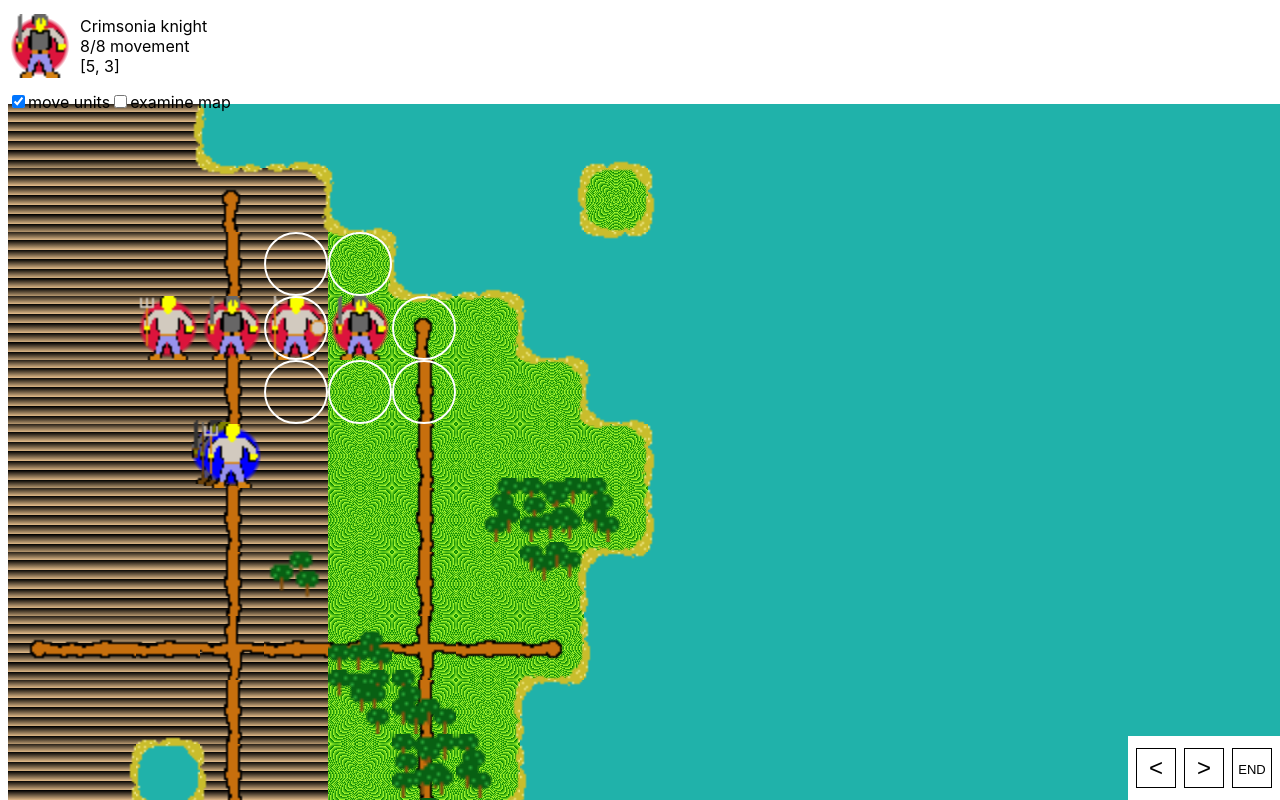
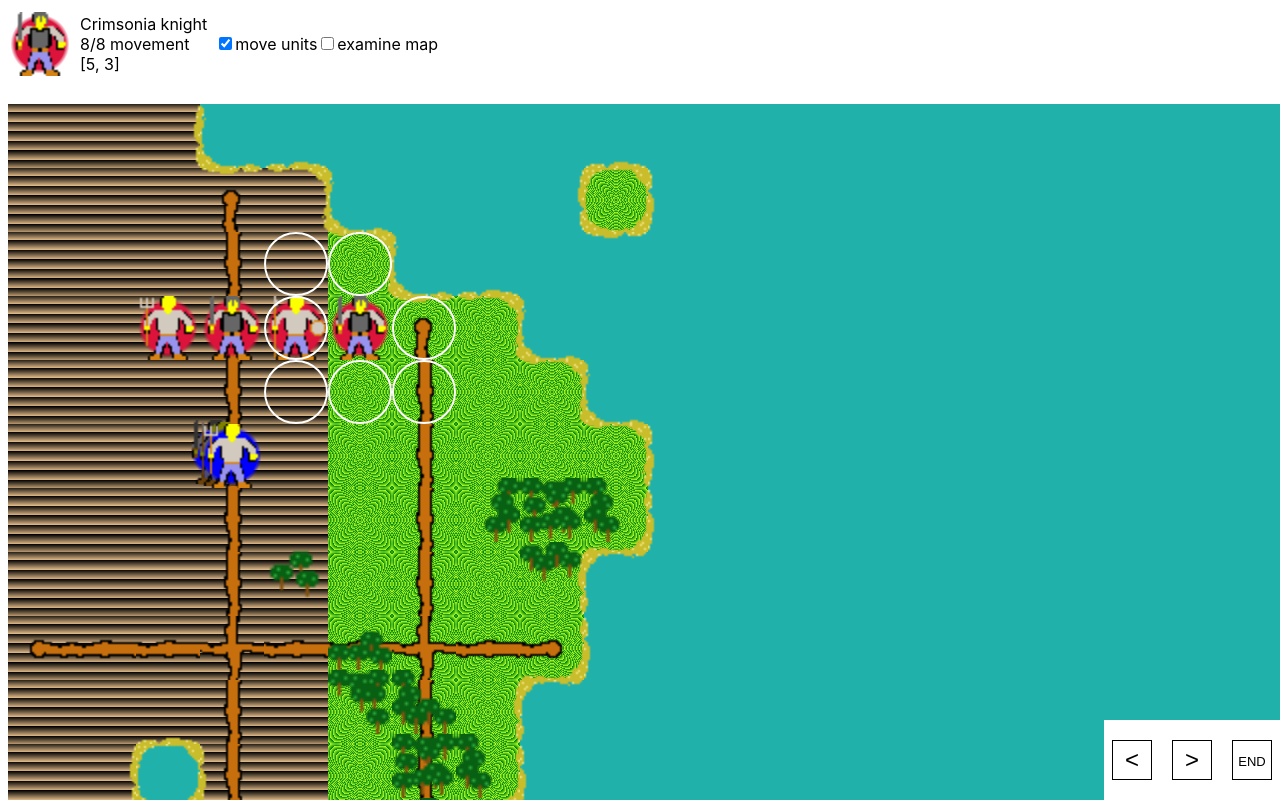
Before and after one commit to dblatcher/Tiles-game, a Next.js app: page /game-page in a window 1280 px wide. Shown: the top 800 px of the page. Built offline with nearby package versions, Linux system fonts and the light colour scheme.

Commit message:
tidy menu styles

```diff
--- a/components/TurnButtons.js
+++ b/components/TurnButtons.js
@@ -1,5 +1,5 @@
 
-import styles from './orderButtons.module.scss'
+import styles from './turnButtons.module.scss'
 
 export default function TurnButtons(props) {
     const { handleOrderButton } = props;
--- a/components/UnitContextMenu.js
+++ b/components/UnitContextMenu.js
@@ -1,8 +1,8 @@
 import { onGoingOrderTypes } from '../lib/OngoingOrder.tsx'
 
-import styles from './orderButtons.module.scss'
+import styles from './unitContextMenu.module.scss'
 
-export default function UnitContextMenu(props) {
+export default function UnitContextenu(props) {
     const { selectedUnit, handleOrderButton, squareSelectedUnitIsIn } = props;
 
     const availableOrders = selectedUnit
@@ -11,7 +11,7 @@ export default function UnitContextMenu(props) {
             .map(orderType => {
 
                 const isDisabled = !orderType.checkIsValidForSquare(squareSelectedUnitIsIn) || selectedUnit.remainingMoves === 0
-                const isCancel = !orderType.cannotCancel &&  selectedUnit.onGoingOrder && selectedUnit.onGoingOrder.type == orderType
+                const isCancel = !orderType.cannotCancel && selectedUnit.onGoingOrder && selectedUnit.onGoingOrder.type == orderType
                 let buttonStyles = [styles.button]
                 let onClickFunction;
 
@@ -31,9 +31,6 @@ export default function UnitContextMenu(props) {
         : [];
 
     return <nav className={styles.contextMenu}>
-
-        <section className={styles.subsection}>
-
         {availableOrders.map(availableOrder => (
             <button className={availableOrder.buttonStyles.join(" ")}
                 key={"order-" + availableOrder.orderType.name}
@@ -42,7 +39,5 @@ export default function UnitContextMenu(props) {
                 {availableOrder.orderType.letterCode}
             </button>
         ))}
-        </section>
-
     </nav>
 }
--- a/components/gameContainer.module.scss
+++ b/components/gameContainer.module.scss
@@ -1,13 +1,11 @@
 $interfaceWindowHeight: 6rem;
-$lowerWindowHeight: 4rem;
+$lowerWindowHeight: 5rem;
 $windowPadding : .5rem;
 
-
-.gameHolder {
-    display: flex;
-    flex-flow: column-reverse;
-    justify-content: space-between;
-    position: relative;
+@mixin interfaceWindow {
+    position: fixed;
+    background-color: white;
+    z-index: 100;
 }
 
 .tileBoardHolder {
@@ -15,22 +13,21 @@ $windowPadding : .5rem;
 }
 
 .upperInterfaceWindow {
-    position: fixed;
+    @include interfaceWindow();
     top: 0;
     left: 0;
-    background-color: white;
     width: 100%;
+    padding: 0 $windowPadding $windowPadding $windowPadding;
     height: $interfaceWindowHeight;
-    z-index: 100;
-    padding: 0 $windowPadding $windowPadding $windowPadding;
+
+    display: flex;
+    align-items: center;
 }
 
 .lowerInterfaceWindow {
-    position: fixed;
+    @include interfaceWindow();
     bottom: 0;
     right: 0;
-    background-color: white;
+    padding:  $windowPadding;
     height: $lowerWindowHeight;
-    z-index: 100;
-    padding:  $windowPadding;
 }
--- a/components/orderButtons.module.scss
+++ /dev/null
@@ -1,43 +0,0 @@
-@import '../styles/design.scss';
-
-.turnButtonsMenu {
-    display: flex;
-    height: 100%;
-    justify-content: space-between;
-    align-items: center;
-}
-
-
-.contextMenu {
-    @include dialogueBox();
-    position: absolute;
-    left: 8rem;
-    z-index: 15;
-    min-height: 4rem;
-
-    @include boxTail(white, 5rem, 2rem);
-}
-
-.subsection {
-    display: flex;
-    justify-content: flex-start;
-}
-
-.button {
-    @include letterButton;
-    @include input; // adds .buttonDisabled and .buttonCancel subclass
-
-    margin: 0 .25rem;
-    &:first-child {
-        margin-left: 0;
-    }
-
-    &:last-child {
-        margin-right: 0;
-    }
-}
-
-.endButton {
-    font-variant: small-caps;
-    font-size: large;
-}
--- /dev/null
+++ b/components/turnButtons.module.scss
@@ -0,0 +1,19 @@
+@import '../styles/design.scss';
+
+.turnButtonsMenu {
+    display: flex;
+    height: 100%;
+    justify-content: space-between;
+    align-items: center;
+    min-width: 10rem;
+}
+
+.button {
+    @include letterButton;
+    @include input; // adds .buttonDisabled and .buttonCancel subclass
+}
+
+.endButton {
+    font-variant: small-caps;
+    font-size: large;
+}
--- /dev/null
+++ b/components/unitContextMenu.module.scss
@@ -0,0 +1,18 @@
+@import '../styles/design.scss';
+
+.contextMenu {
+    @include dialogueBox();
+    position: absolute;
+    left: 8rem;
+    z-index: 15;
+    @include boxTail(white, 5rem, 2rem);
+
+    .button:not(:last-child) {
+        margin-bottom: .5rem;
+    }
+}
+
+.button {
+    @include letterButton;
+    @include input; // adds .buttonDisabled and .buttonCancel subclass
+}
```
Lines whose indentation alone changed are shown as unchanged.
